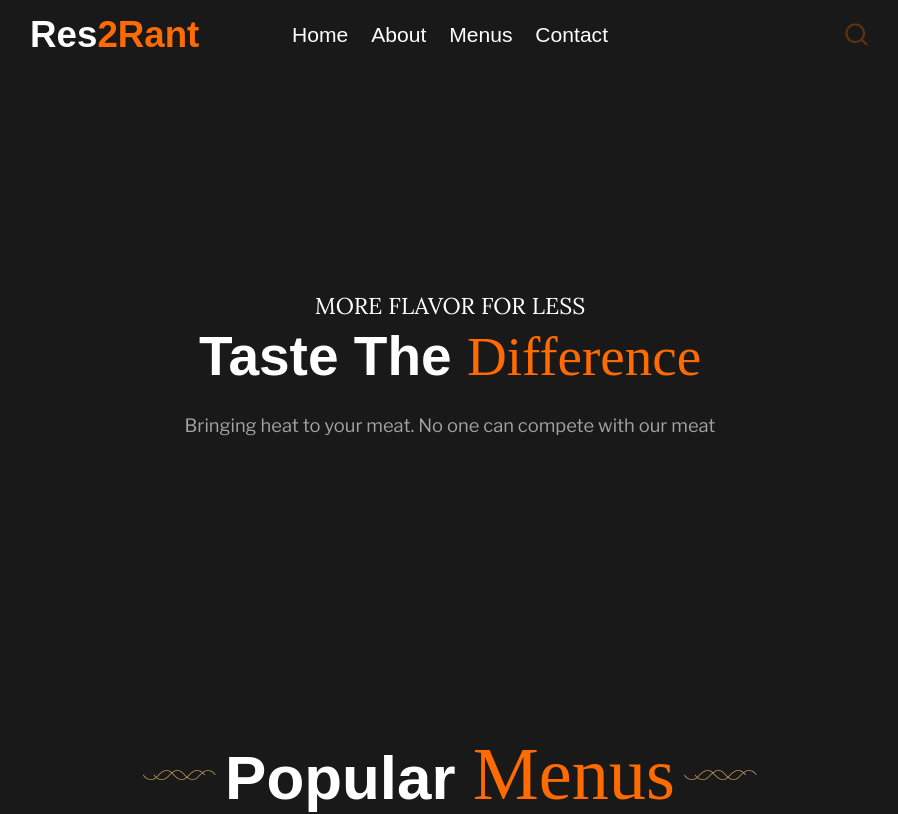
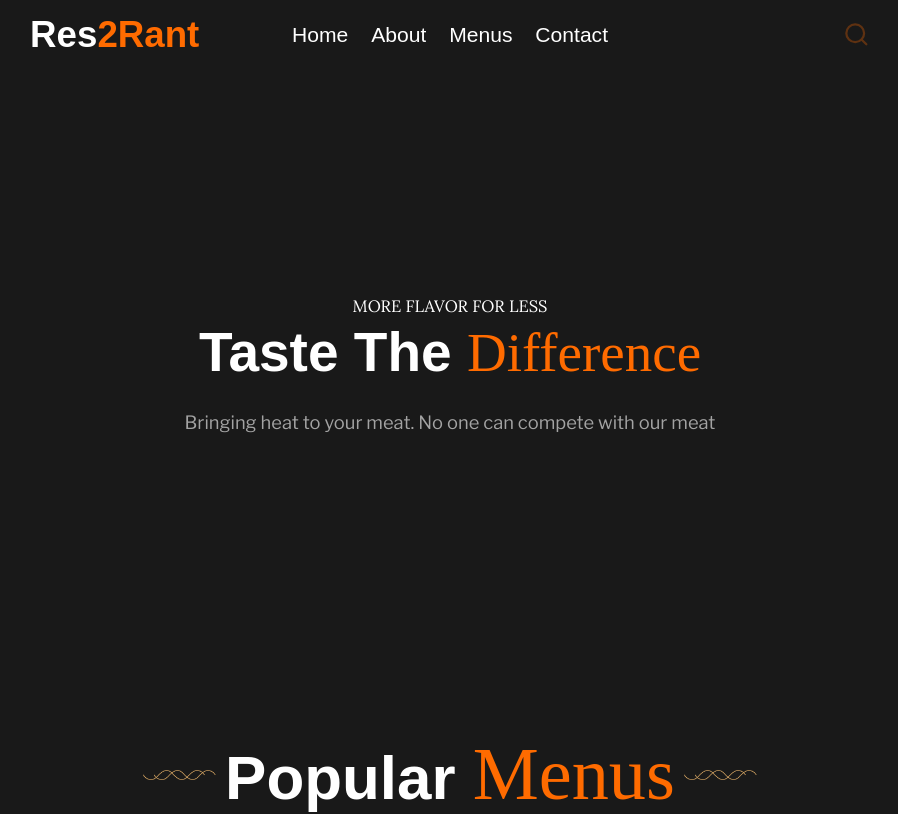
Before and after one commit to nazmus767921/Restaurant_project-1.00, a React (Vite) app: page / in a window 1280 px wide. Shown: the top 814 px of the page, without its empty margins (190-1088 px from the left). Built offline with nearby package versions, Linux system fonts and the light colour scheme; a web font is replaced by a local one.

Commit message:
size adjusted

```diff
--- a/src/components/UI/Tag.jsx
+++ b/src/components/UI/Tag.jsx
@@ -15,7 +15,7 @@ const TagWrapper = styled.div`
 	font-weight: 400;
 	text-transform: uppercase;
 	@media screen and (${devices["xl"]}) {
-		font-size: 1.25em;
+		font-size: 0.9em;
 	}
 `;
 
```
